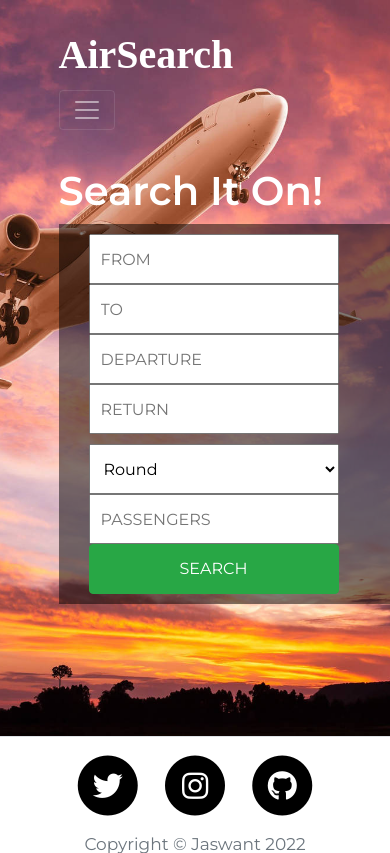
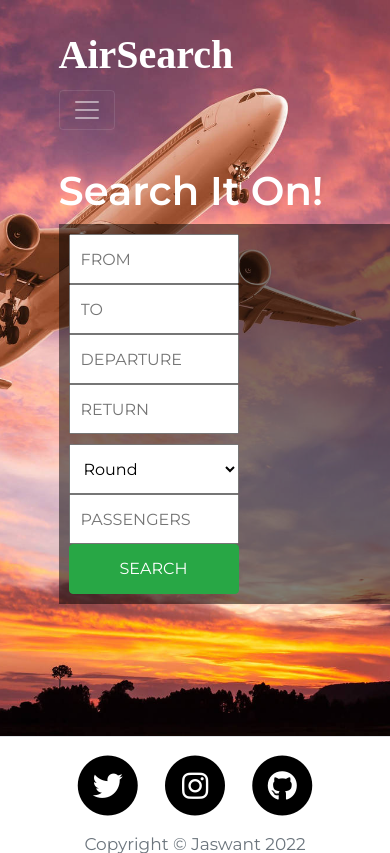
Before and after one commit to jaswant-hub/FlightSearch-WebProject, a Flask app: template templates/search.html in a window 390 px wide; the page is wider, and only the part inside the window is pictured. Shown: the top 853 px of that part. Run offline with Flask 3, Linux system fonts and the light colour scheme; the template is opened without the code that fills it, so the values that code supplies are empty; some libraries are stand-ins or nearby versions.

Commit message:
Modified commit

```diff
--- a/static/css/styles.css
+++ b/static/css/styles.css
@@ -183,6 +183,7 @@ margin-left: 88px;
   padding: 8px 40px;
   width: 190px
 }
+
 @media (max-width: 1200px){
   .col-4 {
     margin-left: 50px;
@@ -194,11 +195,11 @@ margin-left: 88px;
     position: static;
   }
   .form-box {
-    width: 1200px;
-    padding-left: 30px;
+    width: 580px;
+    padding-left: 10px;
   }
   .search-field{
-    width: 250px;
+    width: 170px;
   }
   .search-form {
     padding-top: 1px;
```
